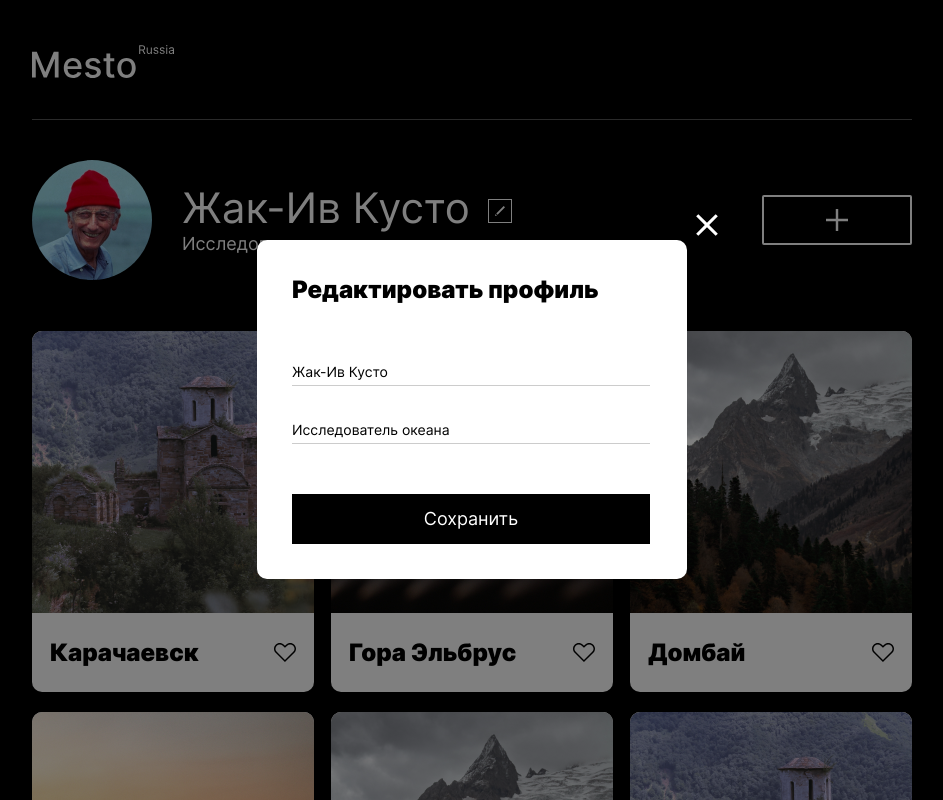
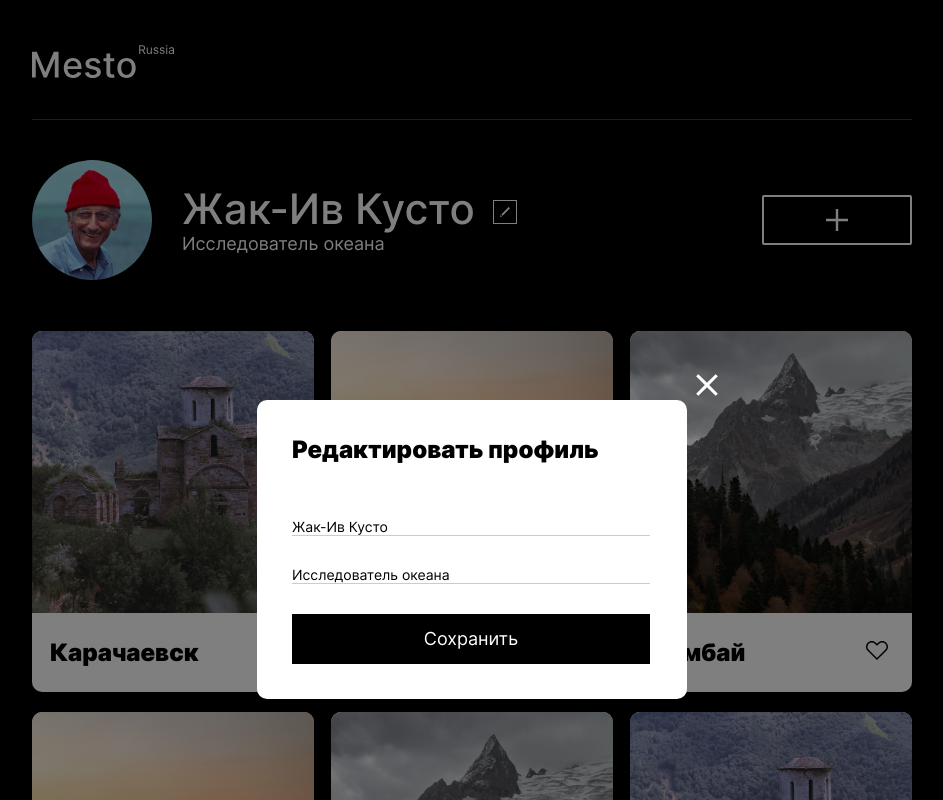
Before and after one commit to CoddyOne/mesto, a plain HTML site: page index.html in a window 1280 px wide. Both pictures are taken after a click on the button 667 px from the left and 210 px from the top of the page. Shown: the top 800 px of the page, without its empty margins (168-1111 px from the left). Drawn offline with Linux system fonts and the light colour scheme.

Commit message:
Работа над ошибками

```diff
--- /dev/null
+++ b/blocks/elements/__button-like/elements__button-like.css
@@ -0,0 +1,9 @@
+.elements__button-like{
+	border: none;
+	background-color: #fff;
+}
+
+.elements__button-like:hover{
+	cursor: pointer;
+	opacity: .5;
+}
--- a/blocks/elements/__element/elements__element.css
+++ b/blocks/elements/__element/elements__element.css
@@ -1,6 +1,5 @@
 .elements__element{
 	max-width: 282px;
-	min-height: 361px;
 	background-color: #fff;
 	border-radius: 10px;
 }
--- a/blocks/header/header.css
+++ b/blocks/header/header.css
@@ -1,7 +1,7 @@
 .header{
 	max-width: 880px;
 	margin: 45px auto 40px;
-	border-bottom: 1px solid #545454;
+	border-bottom: 1px solid rgba(84 84 84 / 70%);
 }
 
 @media screen and (min-width:320px) and (max-width:650px){
--- a/blocks/popup/__close-button/popup__close-button.css
+++ b/blocks/popup/__close-button/popup__close-button.css
@@ -3,7 +3,7 @@
 	height: 40px;
 	border: none;
 	padding: 0;
-	background-color: #000;
+	background-color: rgba(0 0 0 / 0%);
 	background-image: url(../../../images/Close-button.svg);
 	background-size: cover;
 	position: absolute;
@@ -12,7 +12,8 @@
 }
 
 .popup__close-button:hover{
-	background-image: url(../../../images/Close-button-hover.svg);
+	cursor: pointer;
+	opacity: .6;
 }
 
 @media screen and (min-width:320px) and (max-width:500px){
--- a/blocks/popup/__body/popup__container.css
+++ b/blocks/popup/__container/popup__container.css
@@ -1,10 +1,9 @@
 .popup__container{
 	min-width: 430px;
-	min-height: 330px;
 	background-color: #fff;
 	border-radius: 10px;
 	position: fixed;
-	top: 30%;
+	top: 50%;
 	left: 50%;
 	transform: translateX(-50%);
 	padding: 35px;
--- /dev/null
+++ b/blocks/popup/__form-job/popup__form-job.css
@@ -0,0 +1,10 @@
+.popup__form-job{
+	border: none;
+	border-bottom: 1px solid rgba(0, 0, 0, 0.2);
+	margin-bottom: 30px;
+	padding: 0;
+	font-family: 'Inter', sans-serif;
+	font-weight: 400;
+	font-size: 14px;
+	line-height: 17px;
+}
--- a/blocks/popup/__input-text/popup__input-text.css
+++ b/blocks/popup/__form-name/popup__form-name.css
@@ -1,15 +1,10 @@
-.popup__input-text{
+.popup__form-name{
 	border: none;
 	border-bottom: 1px solid rgba(0, 0, 0, 0.2);
 	margin-bottom: 30px;
 	padding: 0;
-	min-height: 27px;
 	font-family: 'Inter', sans-serif;
 	font-weight: 400;
 	font-size: 14px;
 	line-height: 17px;
 }
-
-.popup__input-text:nth-of-type(2){
-	margin-bottom: 50px;
-}
--- a/blocks/popup/__input-button/popup__input-button.css
+++ b/blocks/popup/__form-submit/popup__form-submit.css
@@ -1,4 +1,4 @@
-.popup__input-button{
+.popup__form-submit{
 	border: none;
 	padding: 0;
 	min-height: 50px;
@@ -10,6 +10,7 @@
 	line-height: 22px;
 }
 
-.popup__input-button:hover{
-	background-color: rgba(0, 0, 0, 0.8);
+.popup__form-submit:hover{
+	cursor: pointer;
+	opacity: .8;
 }
--- a/blocks/profile/__add-button/profile__add-button.css
+++ b/blocks/profile/__add-button/profile__add-button.css
@@ -9,7 +9,7 @@
 
 .profile__add-button:hover{
 	cursor: pointer;
-	background-image: url(../../../images/profile__add-button-hover.svg);
+	opacity: .6;
 }
 
 @media screen and (min-width:320px) and (max-width:650px){
--- a/blocks/profile/__edit-button/profile__edit-button.css
+++ b/blocks/profile/__edit-button/profile__edit-button.css
@@ -6,17 +6,15 @@
 	background-color: rgb(0, 0, 0);
 	background-image: url(../../../images/profile__edit-button.svg);
 	background-size: cover;
-	margin-left: 18px;
 }
 
 .profile__edit-button:hover{
 	cursor: pointer;
-	background-image: url(../../../images/profile__edit-button-hover.svg);
+	opacity: .6;
 }
 @media screen and (min-width:320px) and (max-width:650px){
 	.profile__edit-button{
 		width: 18px;
 		height: 18px;
-		margin-left: 10px;
 	}
 }
--- a/blocks/profile/__job/profile__job.css
+++ b/blocks/profile/__job/profile__job.css
@@ -5,6 +5,10 @@
 	font-weight: 400;
 	font-size: 18px;
 	line-height: 22px;
+	text-overflow: ellipsis;
+	white-space: nowrap;
+	overflow: hidden;
+	max-width: 336px;
 }
 @media screen and (min-width:320px) and (max-width:650px){
 	.profile__job{
--- a/blocks/profile/__name/profile__name.css
+++ b/blocks/profile/__name/profile__name.css
@@ -1,14 +1,20 @@
 .profile__name{
 	margin: 0;
+	margin-right: 18px;
 	color: #fff;
 	font-family: 'Inter', sans-serif;
-	font-weight: 400;
+	font-weight: 500;
 	font-size: 42px;
 	line-height: 48px;
+	max-width: 336px;
+	text-overflow: ellipsis;
+	white-space: nowrap;
+	overflow: hidden;
 }
 @media screen and (min-width:320px) and (max-width:650px){
 	.profile__name{
 		font-size: 27px;
 		line-height: 33px;
+		margin-right: 10px;
 	}
 }
--- a/blocks/profile/__text/profile__text.css
+++ b/blocks/profile/__text/profile__text.css
@@ -1,12 +1,10 @@
 .profile__text{
-	max-width: 336px;
-	min-height: 73px;
 	display: flex;
-	flex-wrap: wrap;
-	align-items: baseline;
+	flex-direction: column;
 }
 @media screen and (min-width:320px) and (max-width:650px){
 	.profile__text{
-		justify-content: center;
+		align-items: center;
+		margin-top: 26px;
 	}
 }
--- /dev/null
+++ b/blocks/profile/__title/profile__title.css
@@ -0,0 +1,10 @@
+.profile__title{
+	display: flex;
+	align-items: baseline;
+}
+
+@media screen and (min-width:320px) and (max-width:650px){
+	.profile__title{
+		margin-bottom: 14px;
+	}
+}
--- a/index.html
+++ b/index.html
@@ -15,8 +15,10 @@
 				<div class="profile__info">
 					<img src="./images/avatar.jpg" alt="Аватар" class="profile__avatar">
 						<div class="profile__text">
-							<h1 class="profile__name">Жак-Ив Кусто</h1>
-							<button type="button" class="profile__edit-button"></button>
+							<div class="profile__title">
+								<h1 class="profile__name">Жак-Ив Кусто</h1>
+								<button type="button" class="profile__edit-button"></button>
+							</div>
 							<p class="profile__job">Исследователь океана</p>
 						</div>
 				</div>
@@ -27,60 +29,72 @@
 					<img src="./images/карачаевск.jpg" alt="карачаевск" class="elements__image">
 						<div class="elements__name">
 							<h2 class="elements__title">Карачаевск</h2>
-							<img src="./images/Vector.svg" alt="Like" class="elements__vector">
+							<button class="elements__button-like">
+								<img src="./images/Vector.svg" alt="Кнопка Нравится" class="elements__vector">
+							</button>
 						</div>
 				</div>
 				<div class="elements__element">
 					<img src="./images/Эльбрус.jpg" alt="Гора Эльбрус" class="elements__image">
 						<div class="elements__name">
 							<h2 class="elements__title">Гора Эльбрус</h2>
-							<img src="./images/Vector.svg" alt="Like" class="elements__vector">
+							<button class="elements__button-like">
+								<img src="./images/Vector.svg" alt="Кнопка Нравится" class="elements__vector">
+							</button>
 						</div>
 				</div>
 				<div class="elements__element">
 					<img src="./images/Домбай.jpg" alt="Домбай" class="elements__image">
 						<div class="elements__name">
 							<h2 class="elements__title">Домбай</h2>
-							<img src="./images/Vector.svg" alt="Like" class="elements__vector">
+							<button class="elements__button-like">
+								<img src="./images/Vector.svg" alt="Кнопка Нравится" class="elements__vector">
+							</button>
 						</div>
 				</div>
 				<div class="elements__element">
 					<img src="./images/Эльбрус.jpg" alt="Гора Эльбрус" class="elements__image">
 						<div class="elements__name">
 							<h2 class="elements__title">Гора Эльбрус</h2>
-							<img src="./images/Vector.svg" alt="Like" class="elements__vector">
+							<button class="elements__button-like">
+								<img src="./images/Vector.svg" alt="Кнопка Нравится" class="elements__vector">
+							</button>
 						</div>
 				</div>
 				<div class="elements__element">
 					<img src="./images/Домбай.jpg" alt="Домбай" class="elements__image">
 						<div class="elements__name">
 							<h2 class="elements__title">Домбай</h2>
-							<img src="./images/Vector.svg" alt="Like" class="elements__vector">
+							<button class="elements__button-like">
+								<img src="./images/Vector.svg" alt="Кнопка Нравится" class="elements__vector">
+							</button>
 						</div>
 				</div>
 				<div class="elements__element">
 					<img src="./images/карачаевск.jpg" alt="карачаевск" class="elements__image">
 						<div class="elements__name">
 							<h2 class="elements__title">Карачаево-Черкесия</h2>
-							<img src="./images/Vector.svg" alt="Like" class="elements__vector">
+							<button class="elements__button-like">
+								<img src="./images/Vector.svg" alt="Кнопка Нравится" class="elements__vector">
+							</button>
 						</div>
-				</div>
-			</section>
-			<section class="popup popup_opened">
-				<div class="popup__container">
-						<button type="button" class="popup__close-button"></button>
-						<h2 class="popup__title">Редактировать профиль</h2>
-					<form class="popup__form">
-						<input type="text" class="popup__input-text popup__form-name">
-						<input type="text" class="popup__input-text popup__form-job">
-						<button type="submit" class="popup__input-button popup__form-submit">Сохранить</button>
-					</form>
 				</div>
 			</section>
 		</main>
 		<footer class="footer">
-			<h2 class="footer__text">&copy; 2020 Mesto Russia</h2>
+			<p class="footer__text">&copy; 2020 Mesto Russia</p>
 		</footer>
+		<section class="popup">
+			<div class="popup__container">
+					<button type="button" class="popup__close-button"></button>
+					<h2 class="popup__title">Редактировать профиль</h2>
+				<form class="popup__form" name="edit-form">
+					<input type="text" class="popup__form-name" name="form-name">
+					<input type="text" class="popup__form-job" name="form-job">
+					<button type="submit" class="popup__form-submit">Сохранить</button>
+				</form>
+			</div>
+		</section>
 		<script src="scripts/script.js"></script>
 	</body>
 </html>
--- a/scripts/script.js
+++ b/scripts/script.js
@@ -8,26 +8,23 @@ let profileJob = document.querySelector('.profile__job')
 let formElement = document.querySelector('.popup__form')
 
 let popupOpen = function(){
-	popup.classList.toggle('popup_opened')
-}
-popupOpen()
-editButton.addEventListener('click', popupOpen)
-closeButton.addEventListener('click', popupOpen)
-
-let editPopup = function(){
+	popup.classList.add('popup_opened')
 	inputName.value = profileName.textContent
 	inputJob.value = profileJob.textContent
 }
-editPopup()
+
+let popupClose = function(){
+	popup.classList.remove('popup_opened')
+}
 
 function formSubmitHandler (evt){
 	evt.preventDefault();
 	profileName.textContent = inputName.value
 	profileJob.textContent = inputJob.value
+	popupOpen()
+	popupClose()
+}
 
-	let popupOpen = function(){
-		popup.classList.toggle('popup_opened')
-}
-popupOpen()
-}
+editButton.addEventListener('click', popupOpen)
+closeButton.addEventListener('click', popupClose)
 formElement.addEventListener('submit', formSubmitHandler)
```
Also changed, not shown: pages/index.css (+6 -3 lines).
